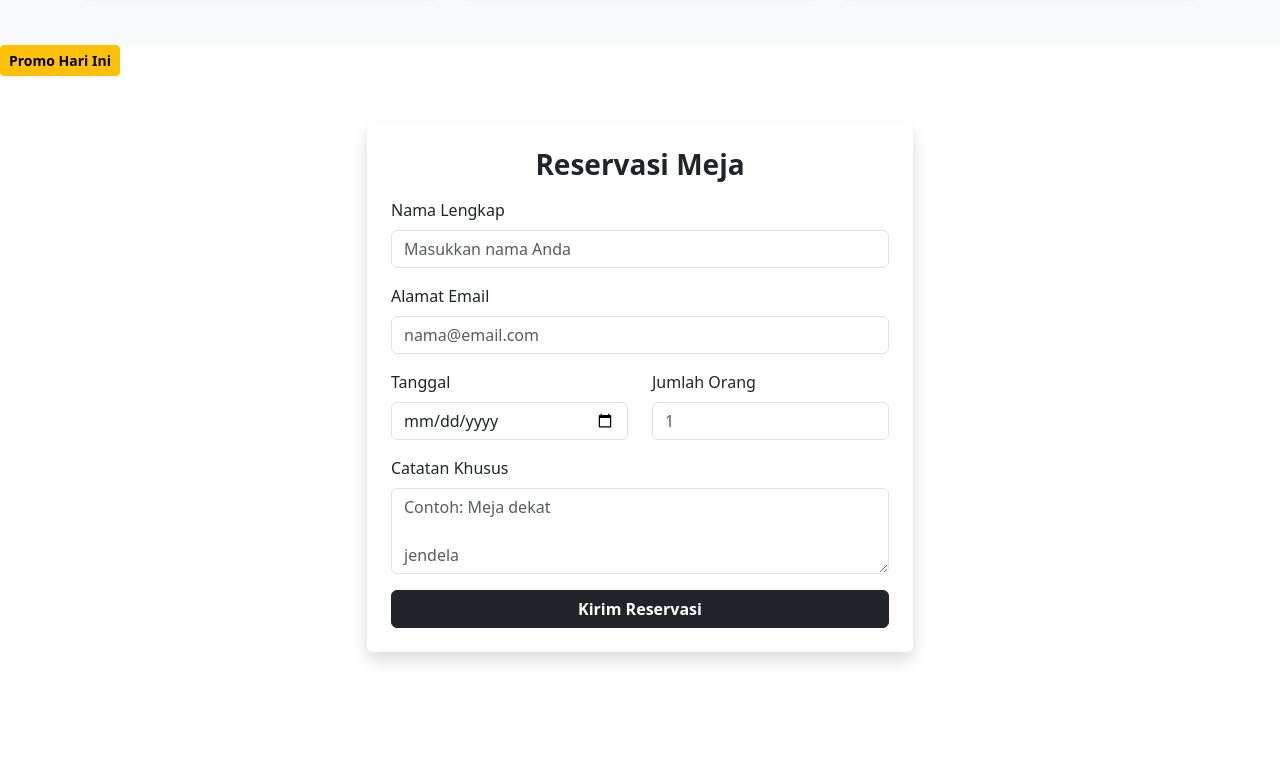
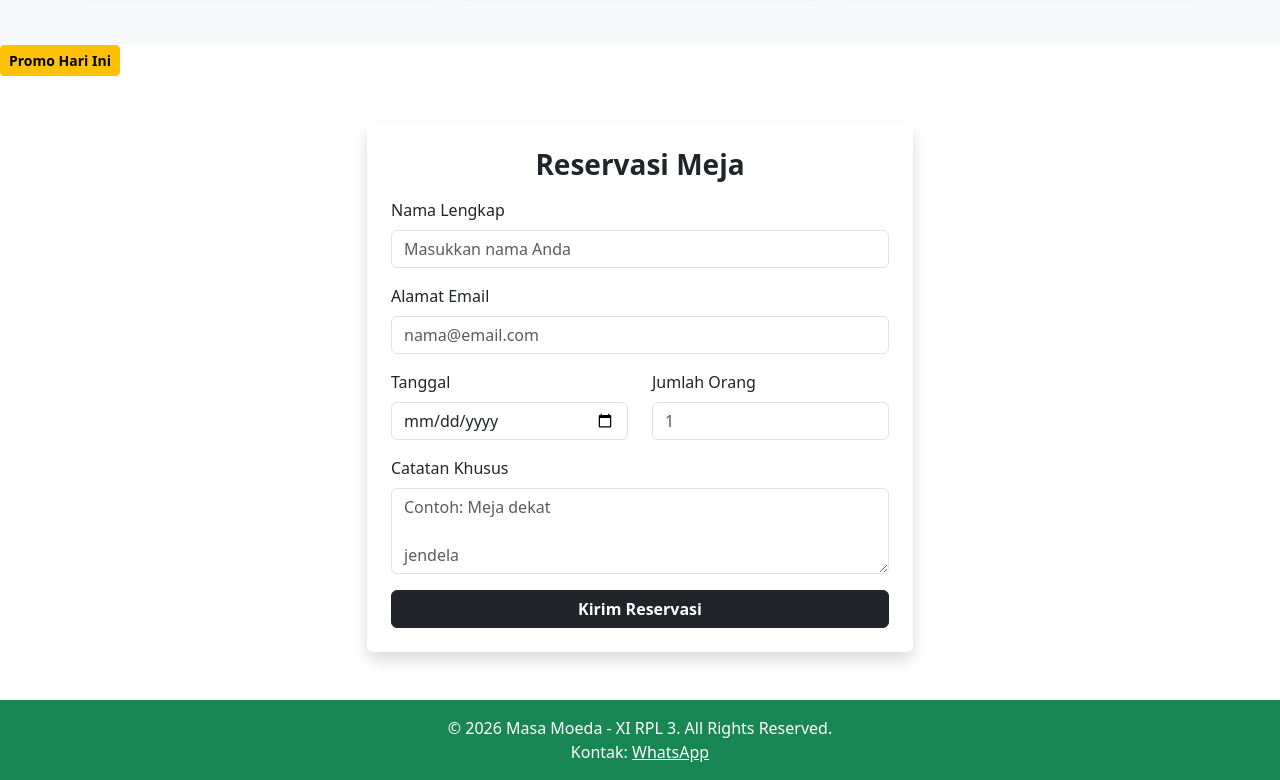
Before and after one commit to nabilaputrinasution12/websitecafe_nabilaputrinst, a plain HTML site: page index.html in a window 1280 px wide. Shown: the part 1967-2747 px from the top of the page. Before the commit the page ends 2667 px from the top, so only its background shows below. Drawn offline with nearby package versions, Linux system fonts and the light colour scheme.

Commit message:
menambahkan footer
Added footer section with contact information and copyright.

```diff
--- a/index.html
+++ b/index.html
@@ -388,6 +388,19 @@ jendela"></textarea>
  </div>
 
  </section>
+  <!-- FOOTER -->
+
+ <section id="kontak">
+ <footer class="bg-success text-white text-center py-3">
+
+ <p class="mb-0">&copy; 2026 Masa Moeda - XI RPL 3. All Rights Reserved.</p>
+
+  <p class="mb-0 text-white">
+   Kontak: <a href= "https://wa.me/6282154796951" class="text-white text-decoration-underline">WhatsApp</a>
+   </p>
+ </footer>
+
+ </section>
 
  <!-- Bootstrap 5 JavaScript -->
 
```
